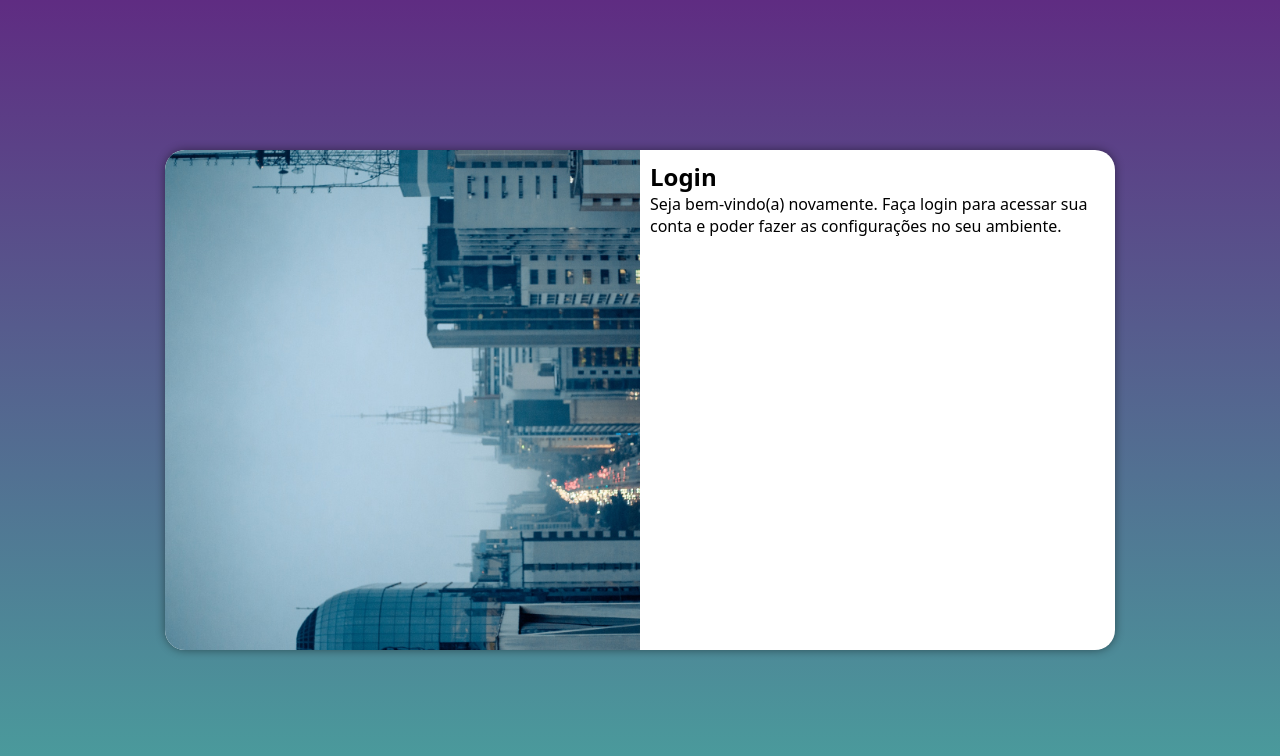
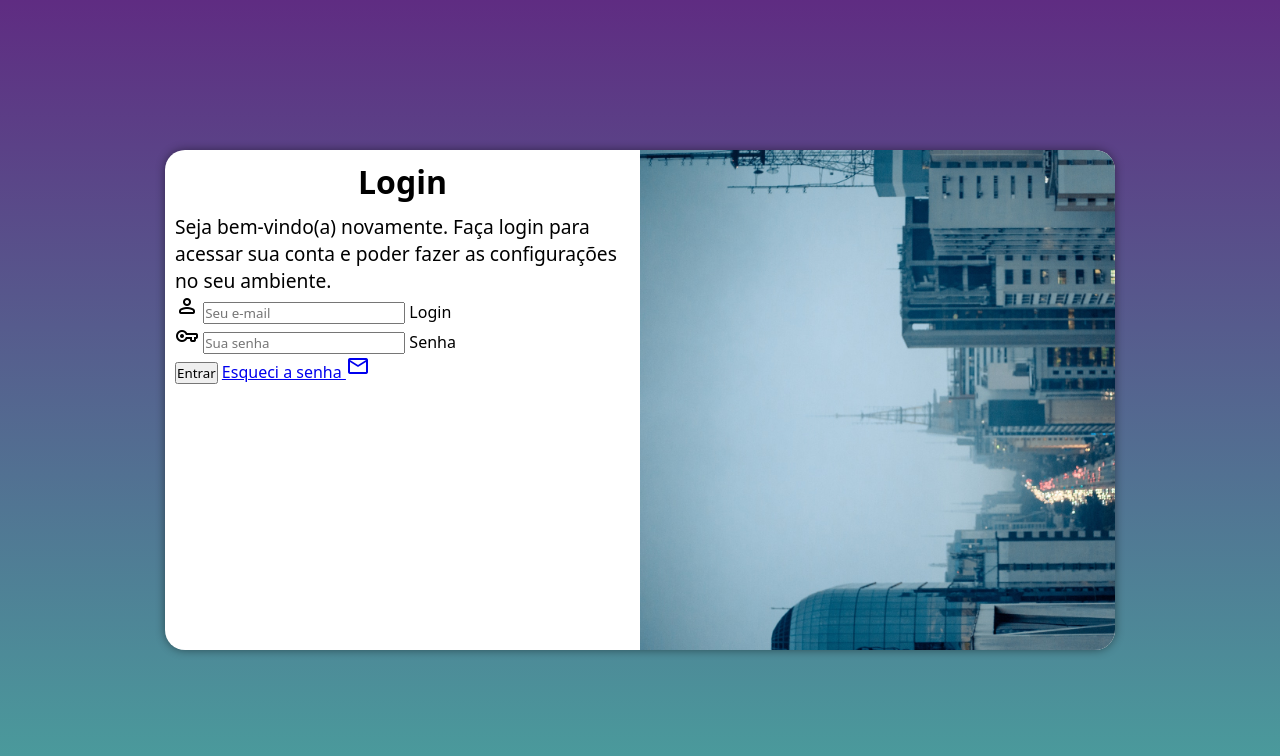
Before and after one commit to Luc4sFreire/projeto-login, a plain HTML site: page index.html in a window 1280 px wide. Drawn offline with nearby package versions, Linux system fonts and the light colour scheme.

Commit message:
adicionei o fomulário

```diff
--- a/estilos/mediaquery.css
+++ b/estilos/mediaquery.css
@@ -38,13 +38,21 @@
     }
 
     #login > #img{
-        float: left;
+        float: right;
         width: 50%;
         height: 100%;
     }
 
     #form{
-        float: right;
+        float: left;
         width: 50%;
     }
+
+    #form h1{
+        font-size: 2em;
+    }
+
+    #form p{
+        font-size: 1.2em;
+    }
 }
--- a/estilos/style.css
+++ b/estilos/style.css
@@ -54,3 +54,12 @@ main{
     display: block;
     padding: 10px;
 }
+
+#form > h1{
+    text-align: center;
+    margin-bottom: 10px;
+}
+
+#form p{
+    font-size: 0.8em;
+}
--- a/index.html
+++ b/index.html
@@ -5,6 +5,7 @@
     <meta http-equiv="X-UA-Compatible" content="IE=edge">
     <meta name="viewport" content="width=device-width, initial-scale=1.0">
     <title>Login</title>
+    <link rel="stylesheet" href="https://fonts.googleapis.com/css2?family=Material+Symbols+Rounded"/>
     <link rel="stylesheet" href="estilos/style.css">
     <link rel="stylesheet" href="estilos/mediaquery.css">
 </head>
@@ -15,8 +16,19 @@
             <div id="form">
                 <h1>Login</h1>
                 <p>Seja bem-vindo(a) novamente. Faça login para acessar sua conta e poder fazer as configurações no seu ambiente.</p>
-                <form action="login.php" method="post">
-
+                <form action="login.php" method="post" autocomplete="on">
+                    <div class="campo">
+                        <span class="material-symbols-rounded">person</span>
+                        <input type="email" name="email" id="ilogin" placeholder="Seu e-mail" autocomplete="email" required maxlength="30">
+                        <label for="ilogin">Login</label>
+                    </div>
+                    <div class="campo">
+                        <span class="material-symbols-rounded">vpn_key</span>
+                        <input type="password" name="senha" id="isenha" placeholder="Sua senha" autocomplete="current-password" required minlength="8" maxlength="20">
+                        <label for="isenha">Senha</label>
+                    </div>
+                    <input type="submit" value="Entrar">
+                    <a href="esqueci.html">Esqueci a senha <span class="material-symbols-rounded">email</span></a>
                 </form>
             </div>
         </section>
```
